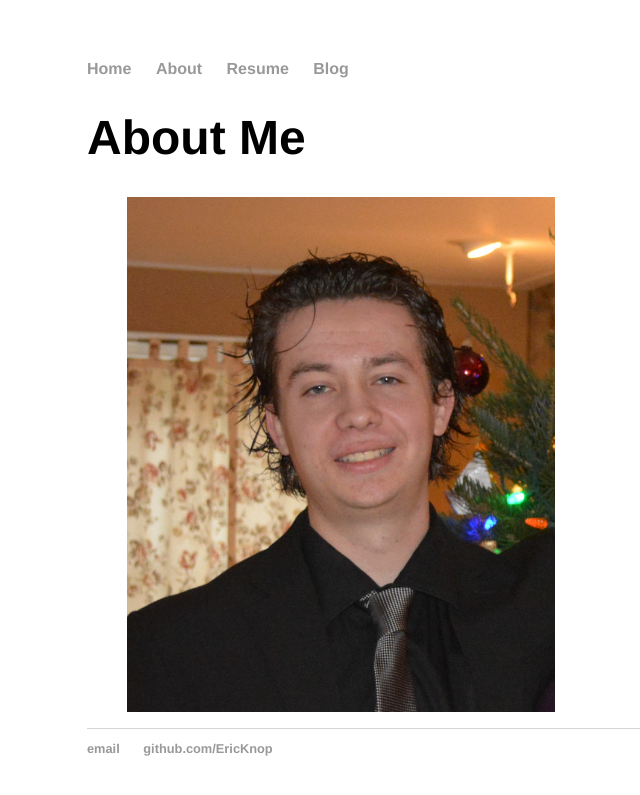
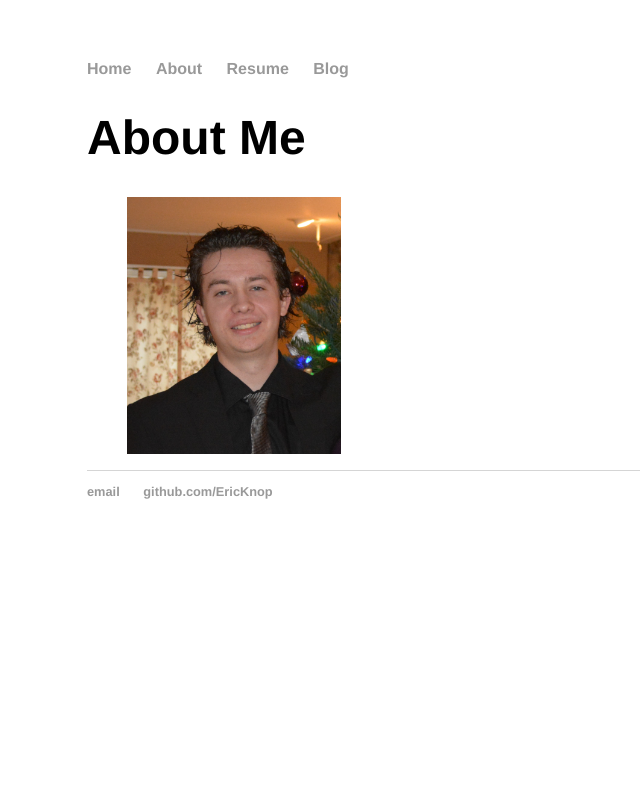
Before and after one commit to EricKnop/EricKnop.github.io, a Jekyll site: the page built from about/index.html, in a window 1280 px wide. Shown: the top 795 px of the page, without its empty margins (105-745 px from the left). Built offline with Jekyll 4.4.1, drawn with Linux system fonts in a browser that asks for light colours.

Commit message:
Update index.html

```diff
--- a/about/index.html
+++ b/about/index.html
@@ -5,4 +5,4 @@ title: About Me
 	<h1>{{ page.title }}</h1>
 	<ul class="about me">
 	<img src = "https://github.com/EricKnop/EricKnop.github.io/blob/master/images/DSC_0052%20(2).JPG?raw=true"
-	     height = 50% width = 50% align = "middle">
+	     height = 25% width = 25% align = "middle">
```
